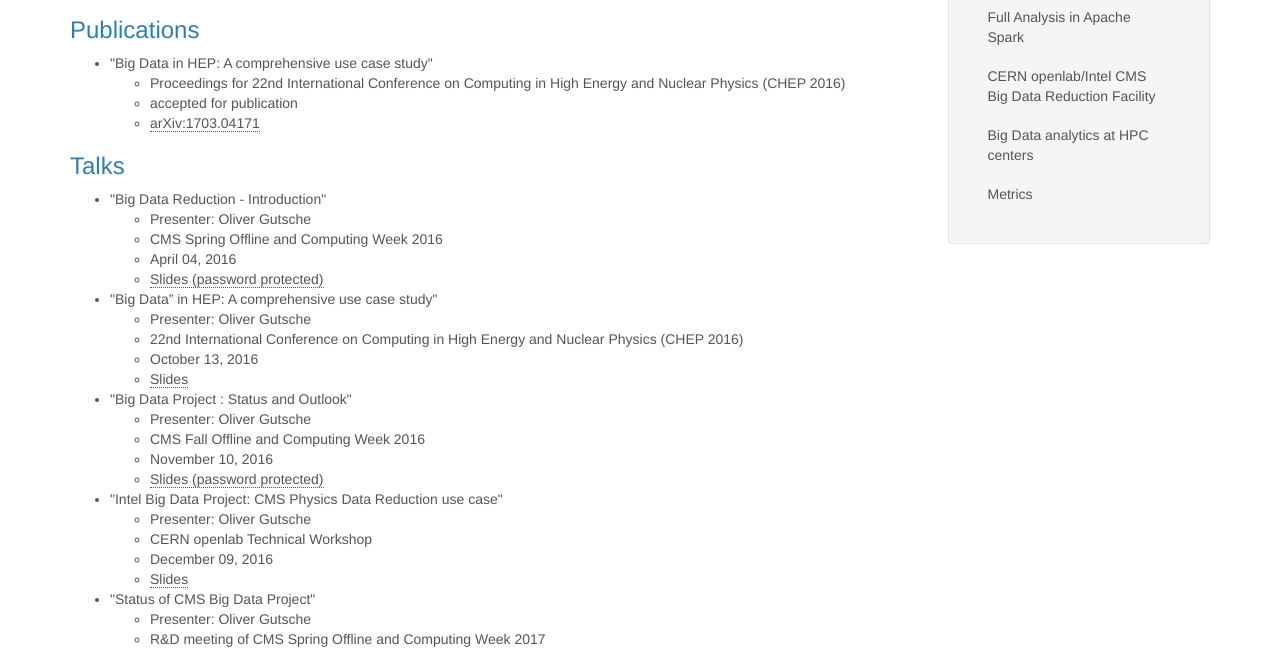
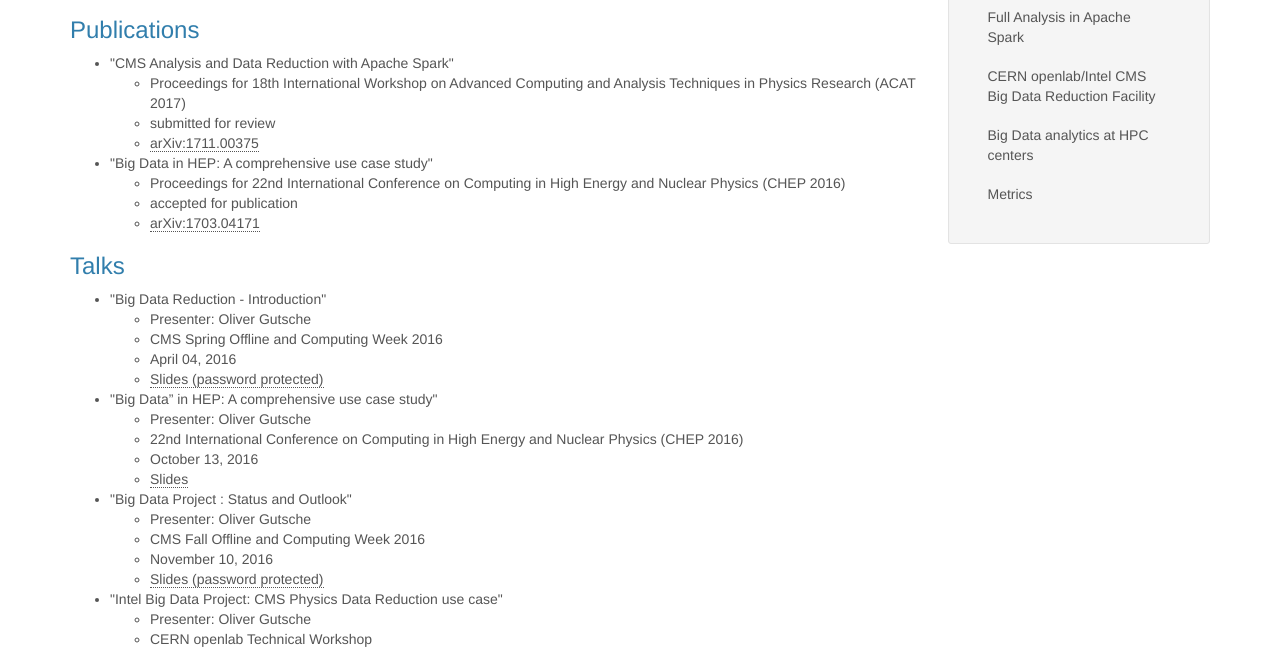
Before and after one commit to cms-big-data/cms-big-data.github.io, a plain HTML site: page pages/pubsntalks.html.html in a window 1280 px wide. Shown: the part 113-765 px from the top of the page. Drawn offline with Linux system fonts and the light colour scheme.

Commit message:
Travis build 25 pushed to Github Pages

```diff
--- a/pages/pubsntalks.html.html
+++ b/pages/pubsntalks.html.html
@@ -77,6 +77,12 @@ CMS Big Data Project            </a>
         <div class="entry-content">
             <h3>Publications</h3>
 <ul>
+<li>"CMS Analysis and Data Reduction with Apache Spark"<ul>
+<li>Proceedings for 18th International Workshop on Advanced Computing and Analysis Techniques in Physics Research (ACAT 2017)</li>
+<li>submitted for review</li>
+<li><a href="https://arxiv.org/abs/1711.00375">arXiv:1711.00375</a></li>
+</ul>
+</li>
 <li>"Big Data in HEP: A comprehensive use case study"<ul>
 <li>Proceedings for 22nd International Conference on Computing in High Energy and Nuclear Physics (CHEP 2016)</li>
 <li>accepted for publication</li>
```
Also changed, not shown: tipuesearch_content.json (+1 -1 lines).
